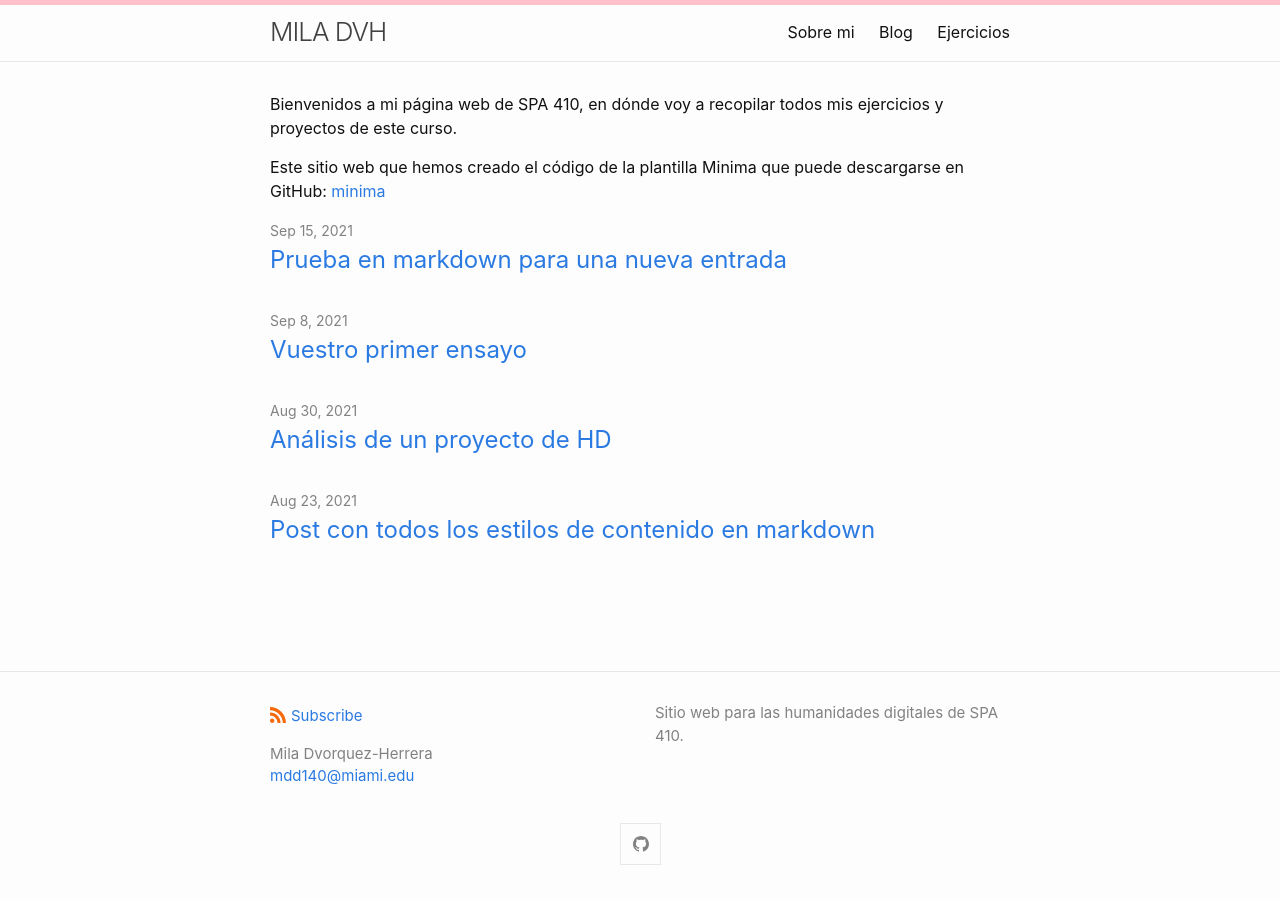
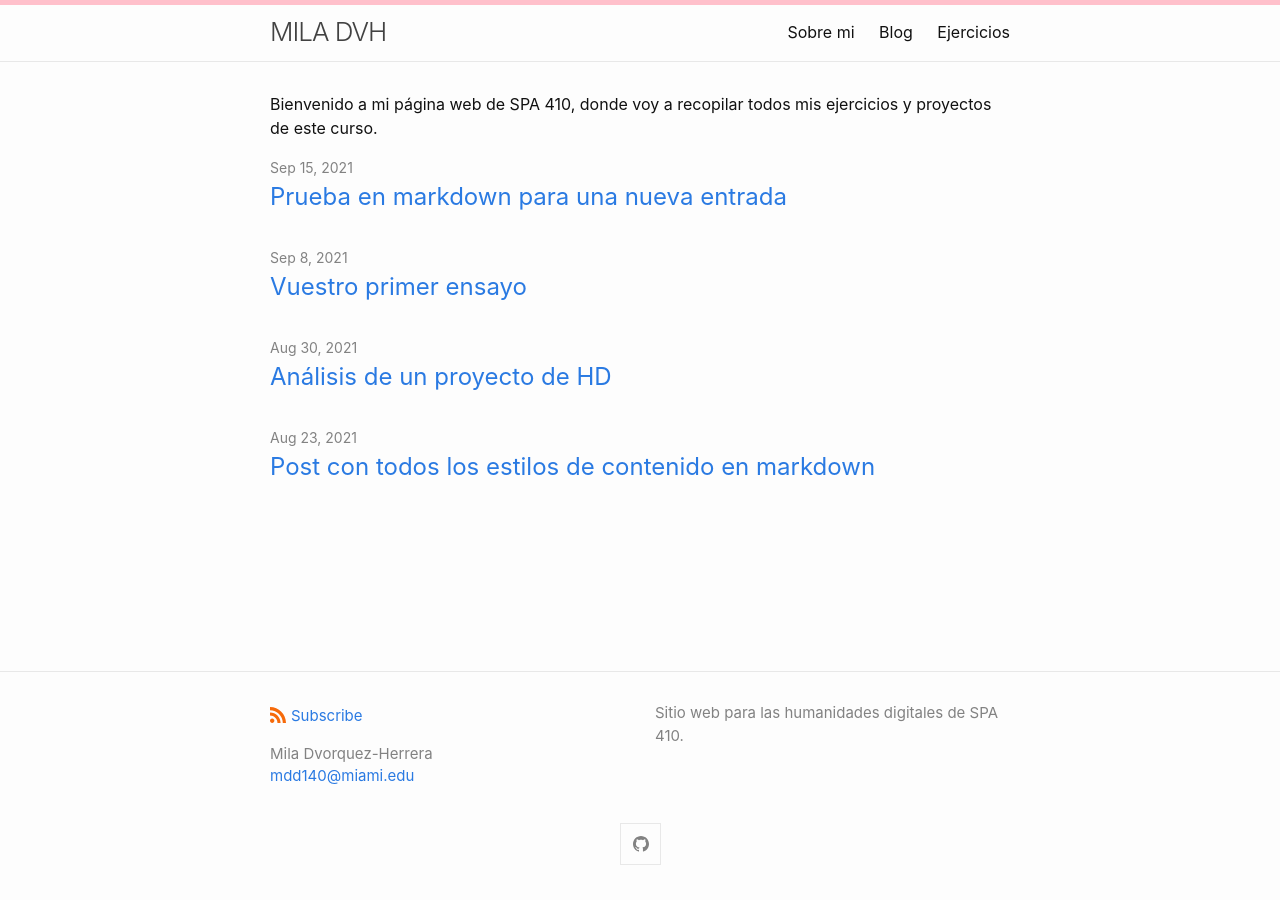
Before and after one commit to miladvh/miladvh.github.io, a Jekyll site: the page built from index.md, in a window 1280 px wide. Built offline with Jekyll 4.4.1, drawn with Linux system fonts in a browser that asks for light colours.

Commit message:
Update index.md

```diff
--- a/index.md
+++ b/index.md
@@ -8,6 +8,4 @@
 layout: home
 ---
 
-Bienvenidos a mi página web de SPA 410, en dónde voy a recopilar todos mis ejercicios y proyectos de este curso.
-
-Este sitio web que hemos creado el código de la plantilla Minima que puede descargarse en GitHub: [minima](https://github.com/jekyll/minima)
+Bienvenido a mi página web de SPA 410, donde voy a recopilar todos mis ejercicios y proyectos de este curso.
```
